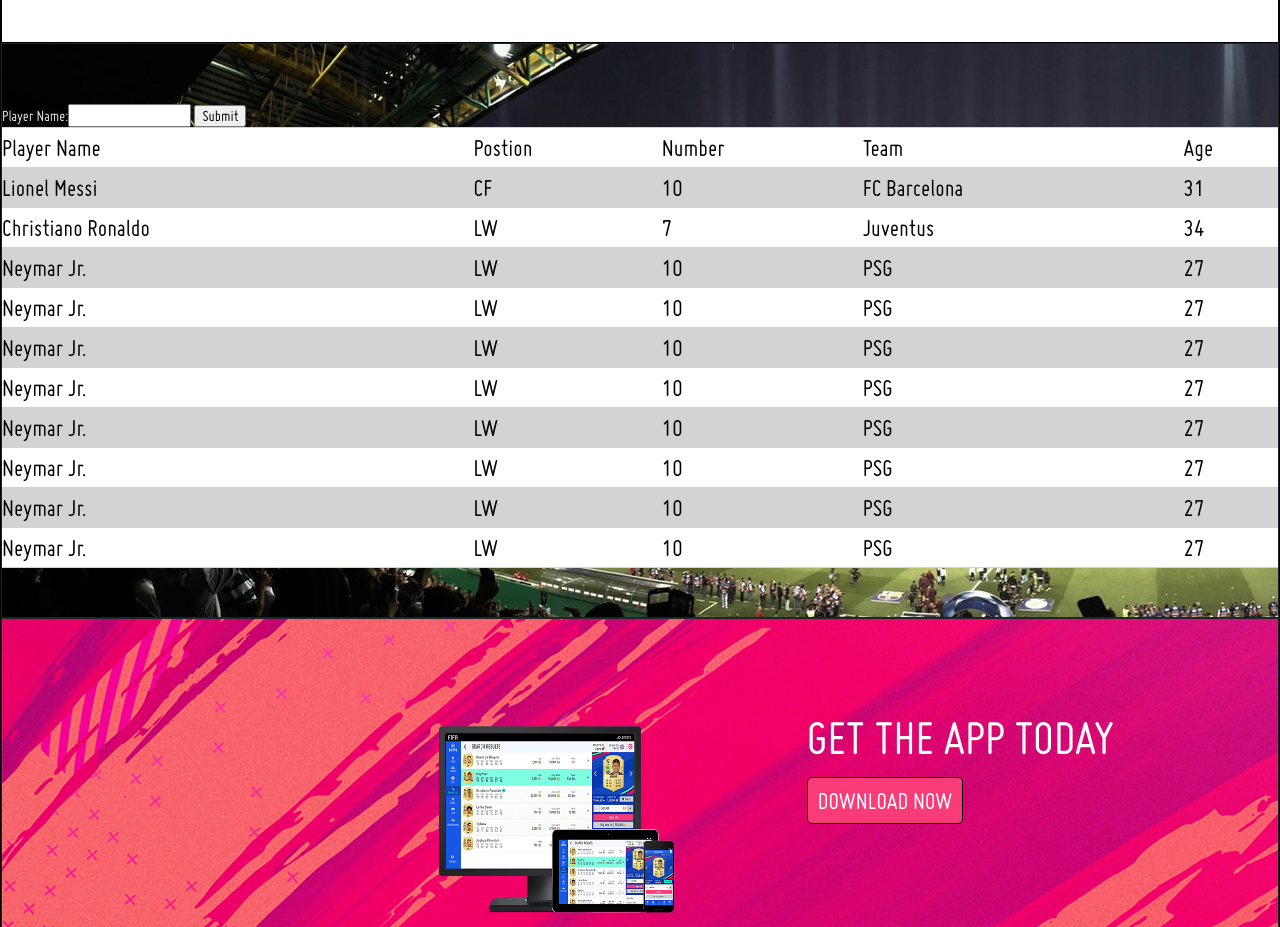
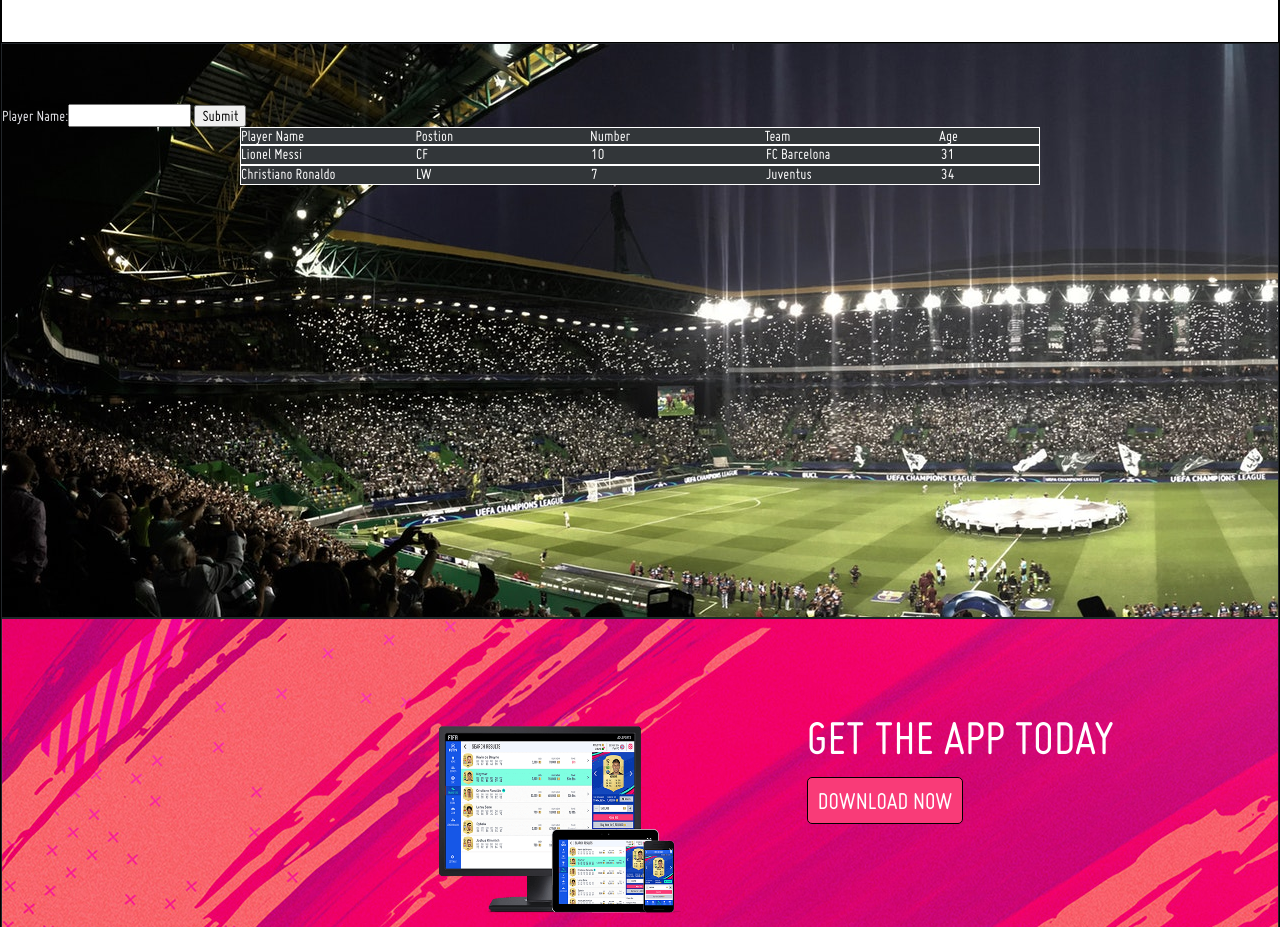
Before and after one commit to webpt6-fifa19/marketing-FIFA19, a plain HTML site: page index.html in a window 1280 px wide. Shown: the part 840-1767 px from the top of the page. Drawn offline with nearby package versions, Linux system fonts and the light colour scheme.

Commit message:
added functionality for expanding player

```diff
--- a/index.html
+++ b/index.html
@@ -6,11 +6,12 @@
     <meta charset="UTF-8">
     <meta name="viewport" content="width=device-width, initial-scale=1.0">
     <meta http-equiv="X-UA-Compatible" content="ie=edge">
-  <link rel="stylesheet" href="https://stackpath.bootstrapcdn.com/bootstrap/4.3.1/css/bootstrap.min.css" integrity="sha384-ggOyR0iXCbMQv3Xipma34MD+dH/1fQ784/j6cY/iJTQUOhcWr7x9JvoRxT2MZw1T" crossorigin="anonymous">
+    <link rel="stylesheet" href="https://stackpath.bootstrapcdn.com/bootstrap/4.3.1/css/bootstrap.min.css"
+        integrity="sha384-ggOyR0iXCbMQv3Xipma34MD+dH/1fQ784/j6cY/iJTQUOhcWr7x9JvoRxT2MZw1T" crossorigin="anonymous">
 
     <title>Fifa 19</title>
-
     <link rel="stylesheet" type="text/css" href="styles.css">
+    <script src="JS/players.js" async></script>
 
 </head>
 
@@ -18,11 +19,11 @@
 
     <head>
         <div class='lambda-logo'>
-            <img class='lbdSchool-logo' src = "images/lambda-school.jpeg">
+            <img class='lbdSchool-logo' src="images/lambda-school.jpeg">
         </div>
         <nav class="nav-bar">
             <div>
-                <img class ="logo" src = "images/fifa19-logo.png">
+                <img class="logo" src="images/fifa19-logo.png">
             </div>
 
             <div class="anchor-bar">
@@ -58,7 +59,72 @@
                     Player Name:<input type="text" name="firstname">
                     <input type="submit" name="Submit">
                 </form>
-                <table>
+                <div class='player-header'>
+                        <span>Player Name</span>
+                        <span>Postion</span>
+                        <span>Number</span>
+                        <span>Team</span>
+                        <span>Age</span>
+                </div>
+                <div class='player'>
+                    <div class='player-row'>
+                        <span>Lionel Messi</span>
+                        <span>CF</span>
+                        <span>10</span>
+                        <span>FC Barcelona</span>
+                        <span>31</span>
+                    </div>
+                    <div class='player-expanded'>
+                        <img src='img/players/Lionel-Messi.jpg'>
+                        <div class='stats'>
+                            <p>Ball Control: 96</p>
+                            <p>Dribbling: 97</p>
+                            <p>Crossing: 86</p>
+                            <p>Short Pass: 92</p>
+                            <p>Long Pass: 89</p>
+                            <p>Heading: 70</p>
+                            <p>Volleys: 86</p>
+                        </div>
+                        <div class='stats'>
+                            <p>Acceleration: 91</p>
+                            <p>Stamina: 72</p>
+                            <p>Strength: 66</p>
+                            <p>Balance: 95</p>
+                            <p>Sprint Speed: 86</p>
+                            <p>Agility: 93</p>
+                            <p>Jumping: 68</p>
+                        </div>
+                        <div class='stats'>
+                            <p>Shot Power: 85</p>
+                            <p>Finishing: 95</p>
+                            <p>Long Shots: 94</p>
+                            <p>Curve: 93</p>
+                            <p>FK Acc.: 94</p>
+                            <p>Penalties: 75</p>
+                            <p>Marking: 33</p>
+                        </div>
+                        <div class='stats'>
+                            <p>Slide Tackle: 26</p>
+                            <p>Stand Tackle: 28</p>
+                            <p>GK Positioning: 14</p>
+                            <p>GK Diving: 6</p>
+                            <p>GK Handling: 11</p>
+                            <p>GK Kicking: 15</p>
+                            <p>GK Reflexes: 8</p>
+                        </div>
+                    </div>
+                </div>
+                <div class='player'>
+                    <div class='player-row'>
+                        <span>Christiano Ronaldo</span>
+                        <span>LW</span>
+                        <span>7</span>
+                        <span>Juventus</span>
+                        <span>34</span>
+                    </div>
+                </div>
+                <!-- <table>
+                    <thead>
                         <tr>
                             <th>Player Name</th>
                             <th>Postion</th>
@@ -66,77 +132,79 @@
                             <th>Team</th>
                             <th>Age</th>
                         </tr>
-                        <tr>
+                    </thead>
+                    <tr class='player'>
+                        <img src='img/players/Lionel-Messi.jpg'>
                         <td>Lionel Messi</td>
                         <td>CF</td>
                         <td>10</td>
                         <td>FC Barcelona</td>
                         <td>31</td>
                     </tr>
-                        <tr>
+                    <tr class='player'>
                         <td>Christiano Ronaldo</td>
                         <td>LW</td>
                         <td>7</td>
                         <td>Juventus</td>
                         <td>34</td>
                     </tr>
-                        <tr>
+                    <tr class='player'>
                         <td>Neymar Jr.</td>
                         <td>LW</td>
                         <td>10</td>
                         <td>PSG</td>
                         <td>27</td>
                     </tr>
-                        <tr>
+                    <tr class='player'>
                         <td>Neymar Jr.</td>
                         <td>LW</td>
                         <td>10</td>
                         <td>PSG</td>
                         <td>27</td>
                     </tr>
-                        <tr>
+                    <tr class='player'>
                         <td>Neymar Jr.</td>
                         <td>LW</td>
                         <td>10</td>
                         <td>PSG</td>
                         <td>27</td>
                     </tr>
-                        <tr>
+                    <tr class='player'>
                         <td>Neymar Jr.</td>
                         <td>LW</td>
                         <td>10</td>
                         <td>PSG</td>
                         <td>27</td>
                     </tr>
-                        <tr>
+                    <tr class='player'>
                         <td>Neymar Jr.</td>
                         <td>LW</td>
                         <td>10</td>
                         <td>PSG</td>
                         <td>27</td>
                     </tr>
-                        <tr>
+                    <tr class='player'>
                         <td>Neymar Jr.</td>
                         <td>LW</td>
                         <td>10</td>
                         <td>PSG</td>
                         <td>27</td>
                     </tr>
-                        <tr>
+                    <tr class='player'>
                         <td>Neymar Jr.</td>
                         <td>LW</td>
                         <td>10</td>
                         <td>PSG</td>
                         <td>27</td>
                     </tr>
-                        <tr>
+                    <tr class='player'>
                         <td>Neymar Jr.</td>
                         <td>LW</td>
                         <td>10</td>
                         <td>PSG</td>
                         <td>27</td>
                     </tr>
-                    </table>
+                </table> -->
             </div>
         </section>
 
@@ -165,7 +233,8 @@
                         <img src="images/cristiano-ronaldo.jpg" class="d-block w-100" alt="...">
                         <div class="carousel-caption d-none d-md-block">
                             <h5>Cristiano Ronaldo</h5>
-                                <p>Portuguese professional footballer who plays as a forward for Italian club Juventus and captains the Portugal national team.
+                            <p>Portuguese professional footballer who plays as a forward for Italian club Juventus and
+                                captains the Portugal national team.
                             </p>
                         </div>
                     </div>
@@ -173,35 +242,40 @@
                         <img src="images/leionel-messi.jpg" class="d-block w-100" alt="...">
                         <div class="carousel-caption d-none d-md-block">
                             <h5>Lionel Messi</h5>
-                                <p>Argentine professional footballer who plays as a forward and captains both FC Barcelona and the Argentina national team.</p>
+                            <p>Argentine professional footballer who plays as a forward and captains both FC Barcelona
+                                and the Argentina national team.</p>
                         </div>
                     </div>
                     <div class="carousel-item">
                         <img src="images/neymar.jpg" class="d-block w-100" alt="...">
                         <div class="carousel-caption d-none d-md-block">
                             <h5>Neymar Jr</h5>
-                                <p>Brazilian professional footballer who plays as a forward for French club Paris Saint-Germain and the Brazil national team.</p>
+                            <p>Brazilian professional footballer who plays as a forward for French club Paris
+                                Saint-Germain and the Brazil national team.</p>
                         </div>
                     </div>
                     <div class="carousel-item">
                         <img src="images/modric.jpg" class="d-block w-100" alt="...">
                         <div class="carousel-caption d-none d-md-block">
                             <h5>Luka Modrić</h5>
-                                <p>Croatian professional footballer who plays as a midfielder for Spanish club Real Madrid and is the captain of the Croatia national team.</p>
+                            <p>Croatian professional footballer who plays as a midfielder for Spanish club Real Madrid
+                                and is the captain of the Croatia national team.</p>
                         </div>
                     </div>
                     <div class="carousel-item">
                         <img src="images/hazard.jpg" class="d-block w-100" alt="...">
                         <div class="carousel-caption d-none d-md-block">
                             <h5>Eden Hazard</h5>
-                                <p>Belgian professional footballer who plays for Premier League club Chelsea and captains the Belgium national team. </p>
+                            <p>Belgian professional footballer who plays for Premier League club Chelsea and captains
+                                the Belgium national team. </p>
                         </div>
                     </div>
                     <div class="carousel-item">
                         <img src="images/Mohamed-Salah.jpg" class="d-block w-100" alt="...">
                         <div class="carousel-caption d-none d-md-block">
                             <h5>Mohamed Salah</h5>
-                                <p>Egyptian professional footballer who plays as a forward for Premier League club Liverpool and the Egypt national team.</p>
+                            <p>Egyptian professional footballer who plays as a forward for Premier League club Liverpool
+                                and the Egypt national team.</p>
                         </div>
                     </div>
                 </div>
@@ -248,8 +322,14 @@
     </div>
 </body>
 
-<script src="https://code.jquery.com/jquery-3.3.1.slim.min.js" integrity="sha384-q8i/X+965DzO0rT7abK41JStQIAqVgRVzpbzo5smXKp4YfRvH+8abtTE1Pi6jizo" crossorigin="anonymous"></script>
-<script src="https://cdnjs.cloudflare.com/ajax/libs/popper.js/1.14.7/umd/popper.min.js" integrity="sha384-UO2eT0CpHqdSJQ6hJty5KVphtPhzWj9WO1clHTMGa3JDZwrnQq4sF86dIHNDz0W1" crossorigin="anonymous"></script>
-<script src="https://stackpath.bootstrapcdn.com/bootstrap/4.3.1/js/bootstrap.min.js" integrity="sha384-JjSmVgyd0p3pXB1rRibZUAYoIIy6OrQ6VrjIEaFf/nJGzIxFDsf4x0xIM+B07jRM" crossorigin="anonymous"></script>
+<script src="https://code.jquery.com/jquery-3.3.1.slim.min.js"
+    integrity="sha384-q8i/X+965DzO0rT7abK41JStQIAqVgRVzpbzo5smXKp4YfRvH+8abtTE1Pi6jizo"
+    crossorigin="anonymous"></script>
+<script src="https://cdnjs.cloudflare.com/ajax/libs/popper.js/1.14.7/umd/popper.min.js"
+    integrity="sha384-UO2eT0CpHqdSJQ6hJty5KVphtPhzWj9WO1clHTMGa3JDZwrnQq4sF86dIHNDz0W1"
+    crossorigin="anonymous"></script>
+<script src="https://stackpath.bootstrapcdn.com/bootstrap/4.3.1/js/bootstrap.min.js"
+    integrity="sha384-JjSmVgyd0p3pXB1rRibZUAYoIIy6OrQ6VrjIEaFf/nJGzIxFDsf4x0xIM+B07jRM"
+    crossorigin="anonymous"></script>
 
 </html>
--- a/players.js
+++ /dev/null
@@ -1,3 +0,0 @@
-$(document).ready(function() {
-    // all custom jQuery will go here
-});
--- a/styles.css
+++ b/styles.css
@@ -292,3 +292,52 @@ form {
 .carousel-item {
       height: 850px;
 }
+
+.player-header {
+    width: 800px;
+    margin: 0 auto;
+    display: flex;
+    justify-content: space-between;
+    background-color: #323639;
+    border: 1px solid white;
+    color: white;
+}
+
+.player-header span {
+    width: 100px;
+}
+
+.player {
+    width: 800px;
+    margin: 0 auto;
+    display: flex;
+    justify-content: space-between;
+    background-color: #323639;
+    flex-direction: column;
+    border: 1px solid white;
+    height: 20px;
+    overflow: hidden;
+    color: white;
+    cursor: pointer;
+}
+
+.player-row{
+    width: 800px;
+    display: flex;
+    justify-content: space-between;
+    margin-bottom: 5px;
+}
+
+.player-row span{
+    width: 100px;
+}
+
+.player-expanded{
+    width: 800px;
+    display: flex;
+    justify-content: space-around;
+}
+
+.player-open {
+    height: 235px;
+}
```
Also changed, not shown: JS/players.js (added, +32 -0 lines), img/players/Lionel-Messi.jpg (added). Lines whose indentation alone changed are shown as unchanged.
